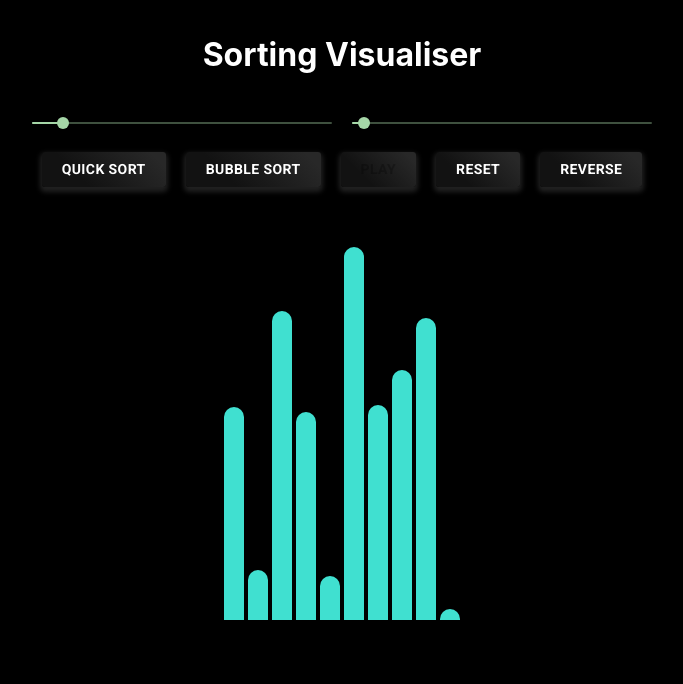
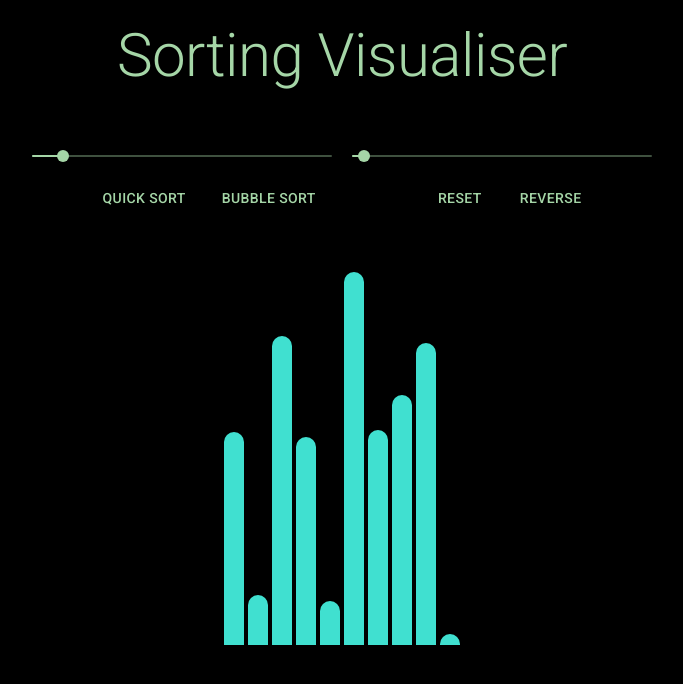
Before and after one commit to heroesIV/SortViz, a React (Create React App) app: page / in a window 1280 px wide. Shown: the top 684 px of the page, without its empty margins (298-981 px from the left). Built offline with nearby package versions, Linux system fonts and the light colour scheme.

Commit message:
material ui 1.1

```diff
--- a/src/components/Nav.js
+++ b/src/components/Nav.js
@@ -1,5 +1,5 @@
 import React, { useContext, useRef, useState, useEffect } from "react";
-import { Slider, Button } from "@material-ui/core";
+import { Slider, Button, Typography } from "@material-ui/core";
 import { DataContext } from "../DataContext";
 import { getBubbleSortAnimations } from "../sortingAlgorithms/BubbleSort";
 import { getQuickSortAnimations } from "../sortingAlgorithms/QuickSort";
@@ -10,16 +10,11 @@
 const swap_color = "red";
 
 const useStyles = makeStyles({
-  root: {
-    background: "linear-gradient(45deg, #121212 30%, #282828 90%)",
-    border: 0,
-    borderRadius: 3,
-    boxShadow: "0 3px 5px 2px #212121",
-    color: "white",
-    // height: 48,
-    margin: "15px 10px",
-    padding: "5px 20px",
-    fontWeight: "bold",
+  buttonStyles: {
+    margin: "10px",
+  },
+  headingStyles: {
+    margin: "20px 0 50px 0",
   },
 });
 
@@ -209,7 +204,13 @@
 
   return (
     <div>
-      <h1>Sorting Visualiser</h1>
+      <Typography
+        variant="h2"
+        color="primary"
+        className={classes.headingStyles}
+      >
+        Sorting Visualiser
+      </Typography>
 
       <div
         style={{
@@ -257,35 +258,40 @@
         <Button
           onClick={handleQuickSort}
           disabled={disable2}
-          className={classes.root}
+          className={classes.buttonStyles}
+          color="primary"
         >
           Quick Sort
         </Button>
         <Button
           onClick={handleBubbleSort}
           disabled={disable2}
-          className={classes.root}
+          className={classes.buttonStyles}
+          color="primary"
         >
           Bubble Sort
         </Button>
         <Button
           onClick={handlePause}
-          className={classes.root}
+          className={classes.buttonStyles}
           disabled={!disable}
+          color="primary"
         >
           {running ? "PAUSE" : "PLAY"}
         </Button>
         <Button
           onClick={handleReset}
           disabled={disable}
-          className={classes.root}
+          className={classes.buttonStyles}
+          color="primary"
         >
           Reset
         </Button>
         <Button
           onClick={handleReverse}
           disabled={disable}
-          className={classes.root}
+          className={classes.buttonStyles}
+          color="primary"
         >
           Reverse
         </Button>
```
